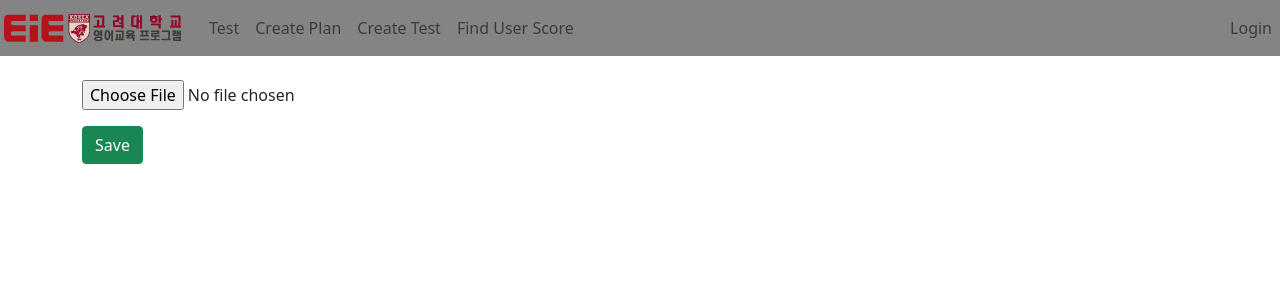
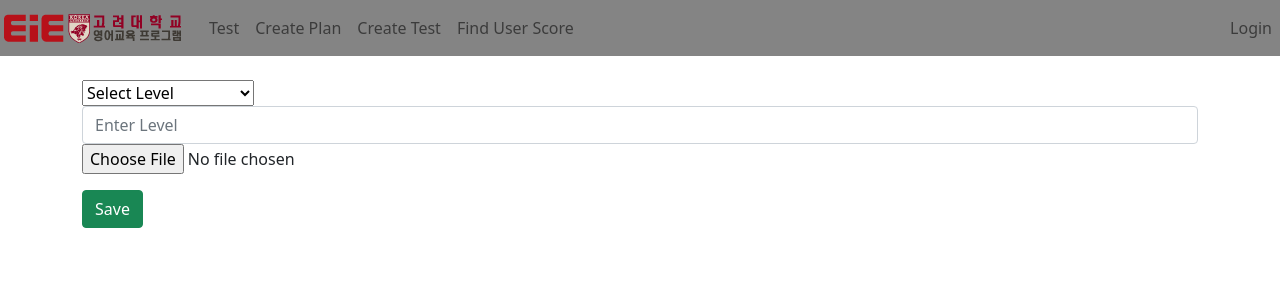
Before and after one commit to aisenkim/academy-frontend, a React (Create React App) app: page /createTest in a window 1280 px wide. Shown: the top 300 px of the page. Built offline with nearby package versions, Linux system fonts and the light colour scheme; sample sign-in values are in the browser's storage.

Commit message:
able to create word test and sentence test

```diff
--- a/src/routes/CreateTest.js
+++ b/src/routes/CreateTest.js
@@ -18,15 +18,16 @@ function CreateTest() {
 
   const onSubmit = (data) => {
     const reader = new FileReader()
+    const level = data.level;
+    const type = data.type;
     reader.onload = async (evt) => {
       const bstr = evt.target.result
       const wb = xlsx.read(bstr, { type: 'binary' })
       const wsname = wb.SheetNames[0]
       const ws = wb.Sheets[wsname]
       const data = xlsx.utils.sheet_to_json(ws, { header: 1 })
-      console.log(data)
-      // console.log(convertToJson(data))
-      await axios.post('testing', data, {
+
+      await axios.post('testing', {data, level, type}, {
         headers: { Authorization: `Bearer ${token}` },
       })
     }
@@ -39,6 +40,12 @@ function CreateTest() {
     <Container className="mt-4">
       <Form onSubmit={handleSubmit(onSubmit)}>
         <Form.Group controlId="formFile" className="mb-3">
+          <select {...register('type', {required:true})}>
+            <option>Select Level</option>
+            <option value="word">Word Questions</option>
+            <option value="sentence">Sentence Questions</option>
+          </select>
+          <Form.Control type="text" {...register('level', {required: true})} placeholder="Enter Level" />
           <Form.Control
             {...register('exam', { required: true })}
             type="file"
```
